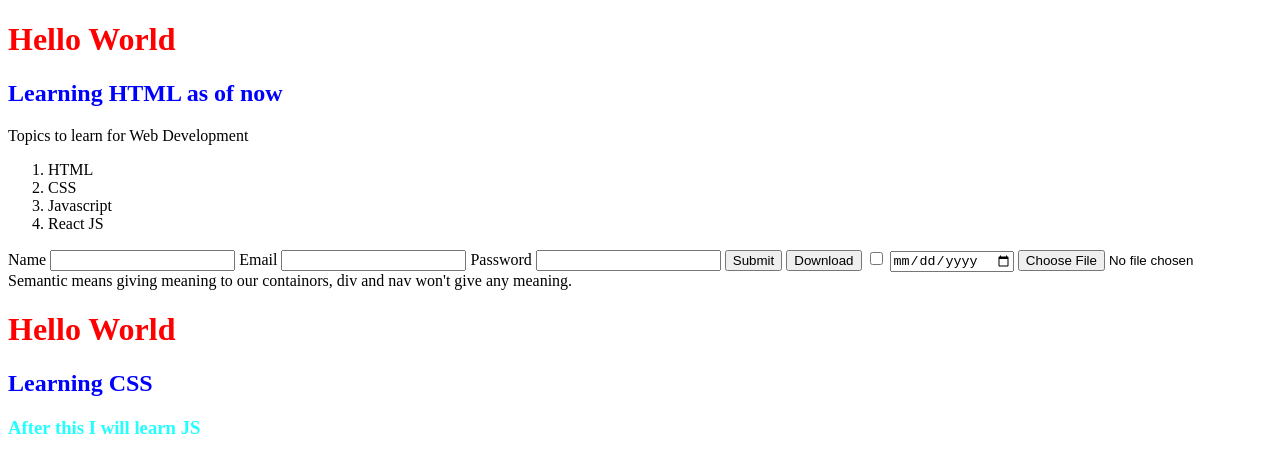
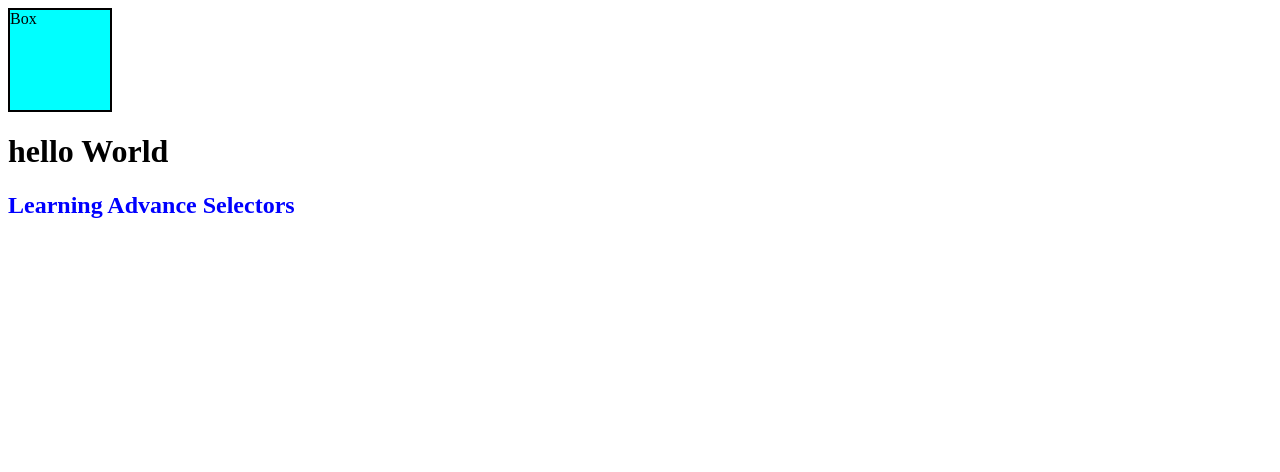
Before and after one commit to Rajesh9977/HTML-CSS, a plain HTML site: page index.html in a window 1280 px wide. Drawn offline with Linux system fonts and the light colour scheme.

Commit message:
adding CSS more

```diff
--- a/index.html
+++ b/index.html
@@ -7,22 +7,22 @@
     <link rel="stylesheet" href="style.css">
 </head>
 <body>
-    <h1>Hello World</h1>
-    <h2>Learning HTML as of now</h2> <!-- This is what heading are-->
+    <!-- <h1>Hello World</h1> -->
+    <!-- <h2>Learning HTML as of now</h2>
     <p>Topics to learn for Web Development</p>
     <ol>
         <li>HTML</li>
         <li>CSS</li>
         <li>Javascript</li>
         <li>React JS</li>
-    </ol>
+    </ol> -->
 
     <!--Images-->
     <!-- <img src="https://images.pexels.com/photos/29971507/pexels-photo-29971507/free-photo-of-tranquil-forest-scene-in-winter-england.jpeg?auto=compress&cs=tinysrgb&w=800&lazy=load" width="700px" height="500px"/> -->
 
 
     <!--Forms-->
-
+<!--
     <label for="name">Name</label>
     <input type="text" id="name"/>
 
@@ -34,7 +34,7 @@
     <button>Download</button>
     <input type="checkbox"/>
     <input type="date"/>
-    <input type="file"/>
+    <input type="file"/> -->
 
     <!--Audio and video-->
 
@@ -42,7 +42,7 @@
 
     <!--Semantics-->
 
-    Semantic means giving meaning to our containors, div and nav won't give any meaning.
+    <!-- Semantic means giving meaning to our containors, div and nav won't give any meaning. -->
 
 
     <!--CSS-->
@@ -54,9 +54,20 @@
     HEX -->
 
 
-
+<!--
     <h1>Hello World</h1>
     <h2>Learning CSS</h2>
     <h3>After this I will learn JS</h3>
+
+    <h1>......................................................................................................</h1> -->
+
+    <!--Box Model-->
+
+    <div>Box</div>
+    <h1>hello World</h1>
+    <h2 class="one">Learning Advance Selectors</h2>
+
+
+
 </body>
 </html>
--- a/style.css
+++ b/style.css
@@ -1,12 +1,23 @@
-h1{
+/* h1{
     color:red;
+    font-family: -apple-system, BlinkMacSystemFont, "Segoe UI", "Noto Sans", Helvetica, Arial, sans-serif, "Apple Color Emoji", "Segoe UI Emoji";
 }
 
 h2{
     color:blue;
+    text-decoration: overline;
 
 }
+ */
 
-h3{
-    color:rgb(34, 255, 255)
-}
+ div{
+    border: 2px solid black;
+    width: 100px;
+    height: 100px;
+    background-color: aqua;
+
+ }
+
+ .one{
+    color: blue;
+ }
```
